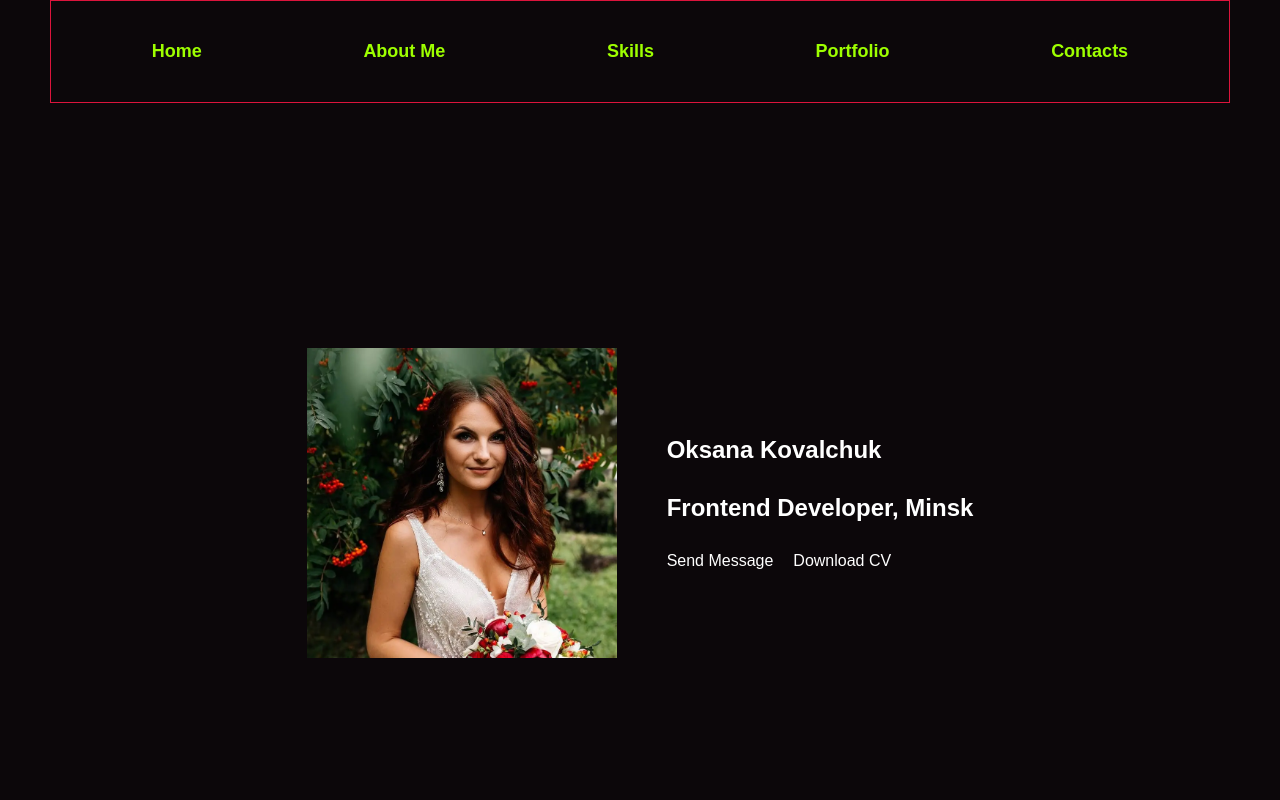
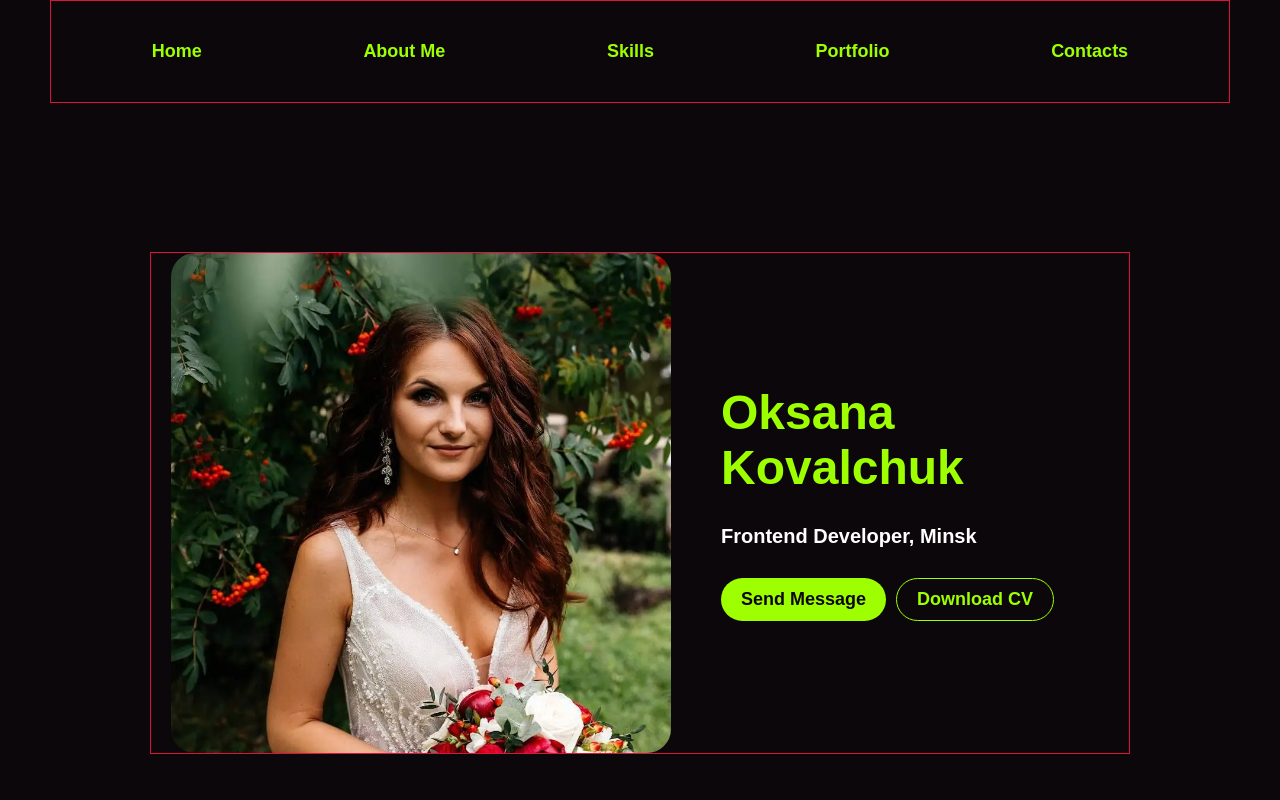
Before and after one commit to oksivasilinka/portfolio, a React app: page / in a window 1280 px wide. Shown: the top 800 px of the page. Built offline with nearby package versions, Linux system fonts and the light colour scheme.

Commit message:
fix styles main

```diff
--- a/src/components/button/button.tsx
+++ b/src/components/button/button.tsx
@@ -1,3 +1,23 @@
-import styled from 'styled-components'
+import styled, { css } from 'styled-components'
+import { theme } from 'styles/theme'
 
-export const Button = styled.button``
+type Props = {
+  variant?: 'primary' | 'outline'
+}
+
+export const Button = styled.button<Props>`
+  background-color: ${theme.colors.accent};
+  color: ${theme.colors.primaryBg};
+  padding: 10px 20px;
+  border-radius: 24px;
+  font-size: 18px;
+  font-weight: 700;
+
+  ${(props) =>
+    props.variant === 'outline' &&
+    css<Props>`
+      background-color: transparent;
+      color: ${theme.colors.accent};
+      border: 1px solid ${theme.colors.accent};
+    `}
+`
--- a/src/layout/sections/main/main.tsx
+++ b/src/layout/sections/main/main.tsx
@@ -2,21 +2,25 @@ import photo from 'assets/SAVE_20200927_223544.webp'
 import styled from 'styled-components'
 import { FlexWrapper } from 'components/flex-wrapper'
 import { Button } from 'components/button/button'
+import { theme } from 'styles/theme'
+import { Container } from 'components/container/container'
 
 export const Main = () => {
   return (
     <StyledMain>
-      <FlexWrapper gap={'50px'} align={'center'} justify={'center'}>
+      <Container>
+        <FlexWrapper justify={'center'} gap={'50px'} align={'center'}>
           <Photo src={photo} alt={'main-photo'} />
           <FlexWrapper direction={'column'} gap={'30px'}>
             <Name>Oksana Kovalchuk</Name>
             <MainTitle>Frontend Developer, Minsk</MainTitle>
-          <FlexWrapper gap={'20px'}>
+            <FlexWrapper gap={'10px'}>
               <Button>Send Message</Button>
-            <Button>Download CV</Button>
+              <Button variant={'outline'}>Download CV</Button>
             </FlexWrapper>
           </FlexWrapper>
         </FlexWrapper>
+      </Container>
     </StyledMain>
   )
 }
@@ -26,13 +30,22 @@ const StyledMain = styled.section`
   align-items: center;
   justify-content: center;
   height: 100vh;
-  background-color: cornsilk;
+  padding: 150px;
 `
 
 const Photo = styled.img`
-  width: 310px;
+  width: 500px;
   object-fit: cover;
+  border-radius: 24px;
 `
 
-const MainTitle = styled.h1``
-const Name = styled.h2``
+const Name = styled.h2`
+  color: ${theme.colors.accent};
+  font-size: 48px;
+  font-weight: 800;
+`
+
+const MainTitle = styled.h1`
+  font-size: 20px;
+  font-weight: 700;
+`
```
Lines whose indentation alone changed are shown as unchanged.
